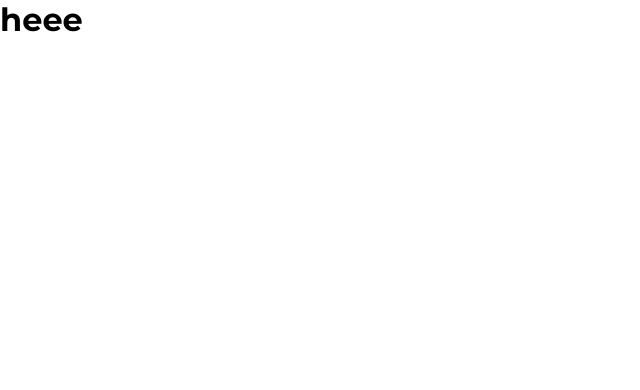
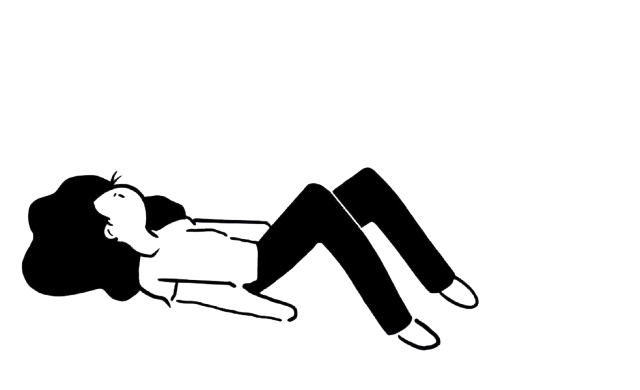
Before and after one commit to Karl104/ecommerce-system, a Vue app: page / in a window 1280 px wide. Shown: the top 390 px of the page, without its empty margins (0-640 px from the left). Built offline with nearby package versions, Linux system fonts and the light colour scheme.

Commit message:
added the logo

```diff
--- a/src/views/HomePage.vue
+++ b/src/views/HomePage.vue
@@ -1,5 +1,7 @@
 <template>
-  <h1>heee</h1>
+  <nav>
+    <div class="logo"><img src="../assets/logo-lazy.png" alt="logo" /></div>
+  </nav>
 </template>
 
 <script></script>
```
